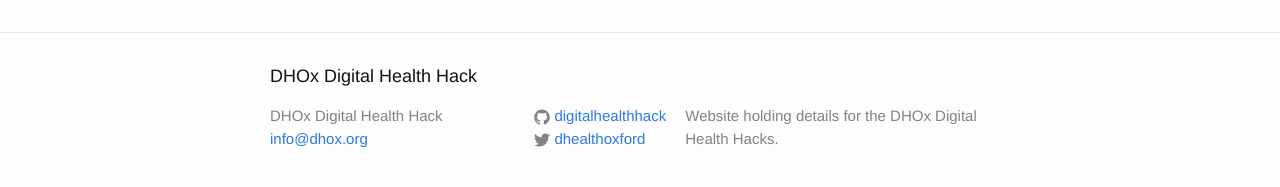
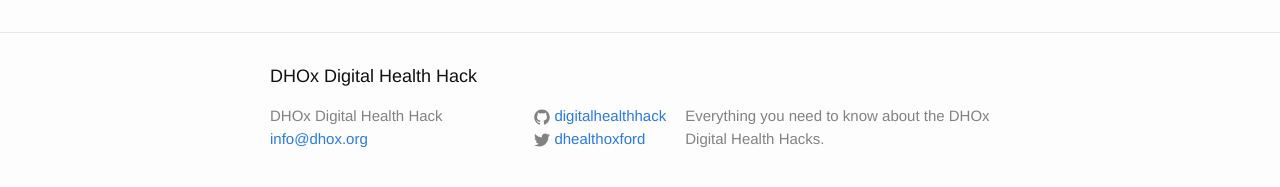
Before and after one commit to digitalhealthhack/digitalhealthhack.github.io, a Jekyll site: the page built from blog.html, in a window 1280 px wide. Shown: the part 264-451 px from the top of the page. Built offline with Jekyll 4.4.1, drawn with Linux system fonts in a browser that asks for light colours.

Commit message:
Changed description

```diff
--- a/_config.yml
+++ b/_config.yml
@@ -2,7 +2,7 @@
 title: DHOx Digital Health Hack
 email: info@dhox.org
 description: > # this means to ignore newlines until "baseurl:"
-  Website holding details for the DHOx Digital Health Hacks.
+  Everything you need to know about the DHOx Digital Health Hacks.
 baseurl: "" # the subpath of your site, e.g. /blog/
 url: "http://dhox.org" # the base hostname & protocol for your site
 twitter_username: dhealthoxford
```
